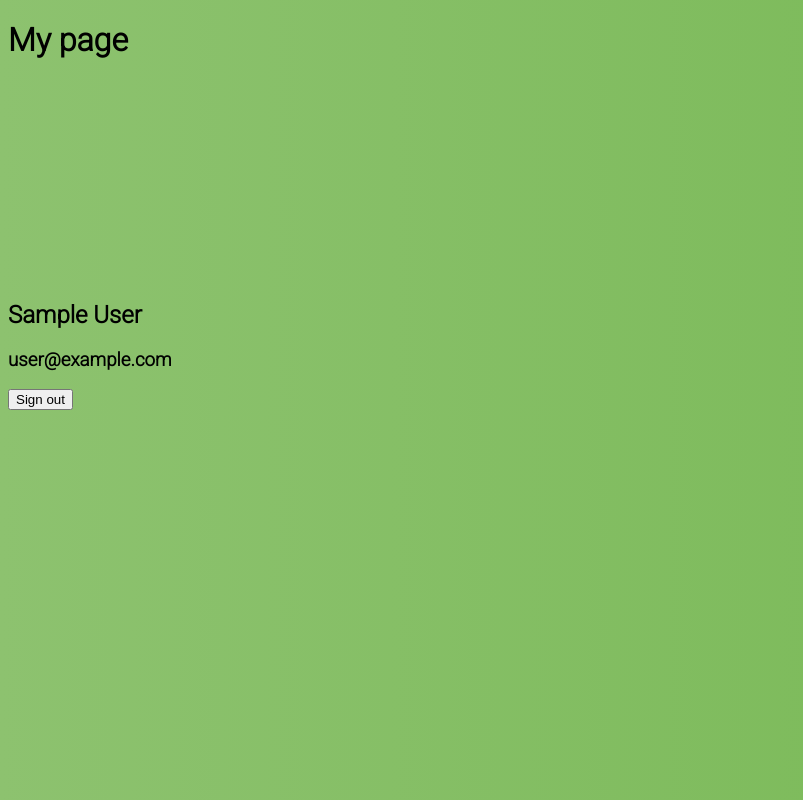
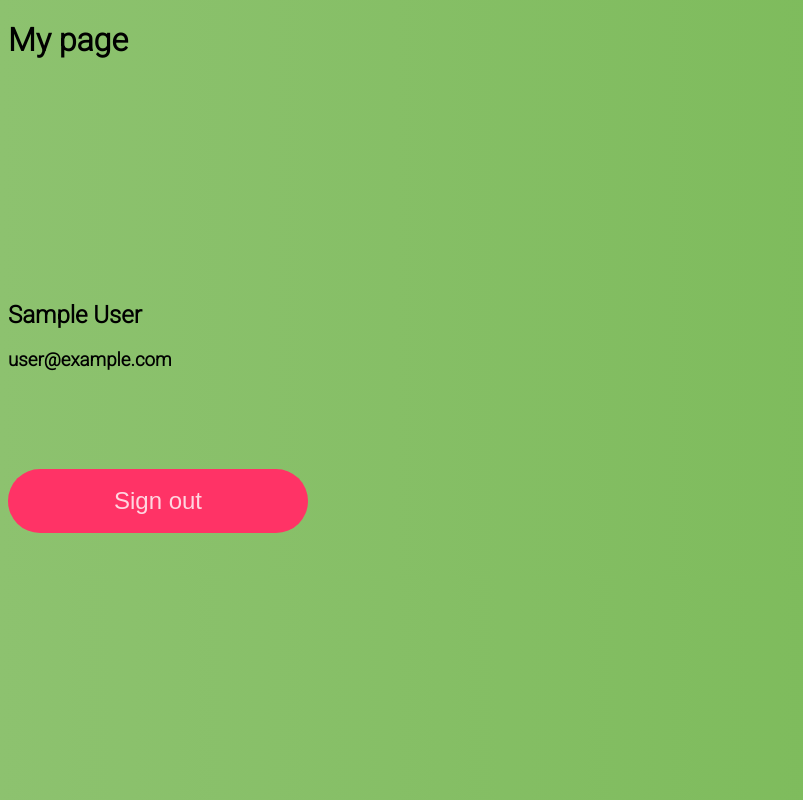
Before and after one commit to joakimgy/my-day, a React (Create React App) app: page /#/signIn in a window 1280 px wide. Shown: the whole page, without its empty margins (0-803 px from the left). Built offline with nearby package versions, Linux system fonts and the light colour scheme; no server answers; sample sign-in values are in the browser's storage.

Commit message:
Style login and logout buttons

```diff
--- a/src/components/Application.tsx
+++ b/src/components/Application.tsx
@@ -1,4 +1,4 @@
-import ProfilePage from "./ProfilePage";
+import ProfilePage from "./ProfilePage/ProfilePage";
 import React, { useState, useEffect } from "react";
 import { Route, HashRouter, Switch, Redirect } from "react-router-dom";
 import SignIn from "./Login/SignIn";
--- a/src/components/Login/Login.scss
+++ b/src/components/Login/Login.scss
@@ -8,14 +8,20 @@
 }
 
 .login button {
-  font-family: "Roboto", sans-serif;
-  text-transform: uppercase;
+  position: relative;
+  width: 100%;
+  max-width: 300px;
+  height: 4rem;
+  margin: 3rem 0;
+  color: rgba(255, 255, 255, 0.8);
   background: #4caf50;
-  width: 100%;
-  padding: 15px;
-  color: #ffffff;
-  font-size: 14px;
+  font-size: 1.5rem;
+  border-radius: 3rem;
   cursor: pointer;
+  overflow: hidden;
+  -webkit-transition: width 0.3s 0.15s, font-size 0.1s 0.15s;
+  transition: width 0.3s 0.15s, font-size 0.1s 0.15s;
+  border: none;
 }
 
 .login button:hover,
--- a/src/components/Login/SignIn.tsx
+++ b/src/components/Login/SignIn.tsx
@@ -5,7 +5,6 @@ import { signInWithGoogle } from "../../firebase";
 const SignIn = () => {
   return (
     <div className="login">
-      <h1>Sign in</h1>
       <button onClick={signInWithGoogle}>Sign in with Google</button>
     </div>
   );
--- /dev/null
+++ b/src/components/ProfilePage/ProfilePage.scss
@@ -0,0 +1,16 @@
+.logout {
+  position: relative;
+  width: 100%;
+  max-width: 300px;
+  height: 4rem;
+  margin: 5rem 0 2.2rem;
+  color: rgba(255, 255, 255, 0.8);
+  background: #ff3366;
+  font-size: 1.5rem;
+  border-radius: 3rem;
+  cursor: pointer;
+  overflow: hidden;
+  -webkit-transition: width 0.3s 0.15s, font-size 0.1s 0.15s;
+  transition: width 0.3s 0.15s, font-size 0.1s 0.15s;
+  border: none;
+}
--- a/src/components/ProfilePage.tsx
+++ b/src/components/ProfilePage/ProfilePage.tsx
@@ -1,6 +1,7 @@
 import React, { useContext } from "react";
 import { auth } from "firebase";
-import { UserContext } from "../providers/UserProvider";
+import { UserContext } from "../../providers/UserProvider";
+import "./ProfilePage.scss";
 
 const ProfilePage = () => {
   const { photoURL, displayName, email } = useContext(UserContext);
@@ -23,6 +24,7 @@ const ProfilePage = () => {
         </div>
       </div>
       <button
+        className="logout"
         onClick={() => {
           auth().signOut();
         }}
```
